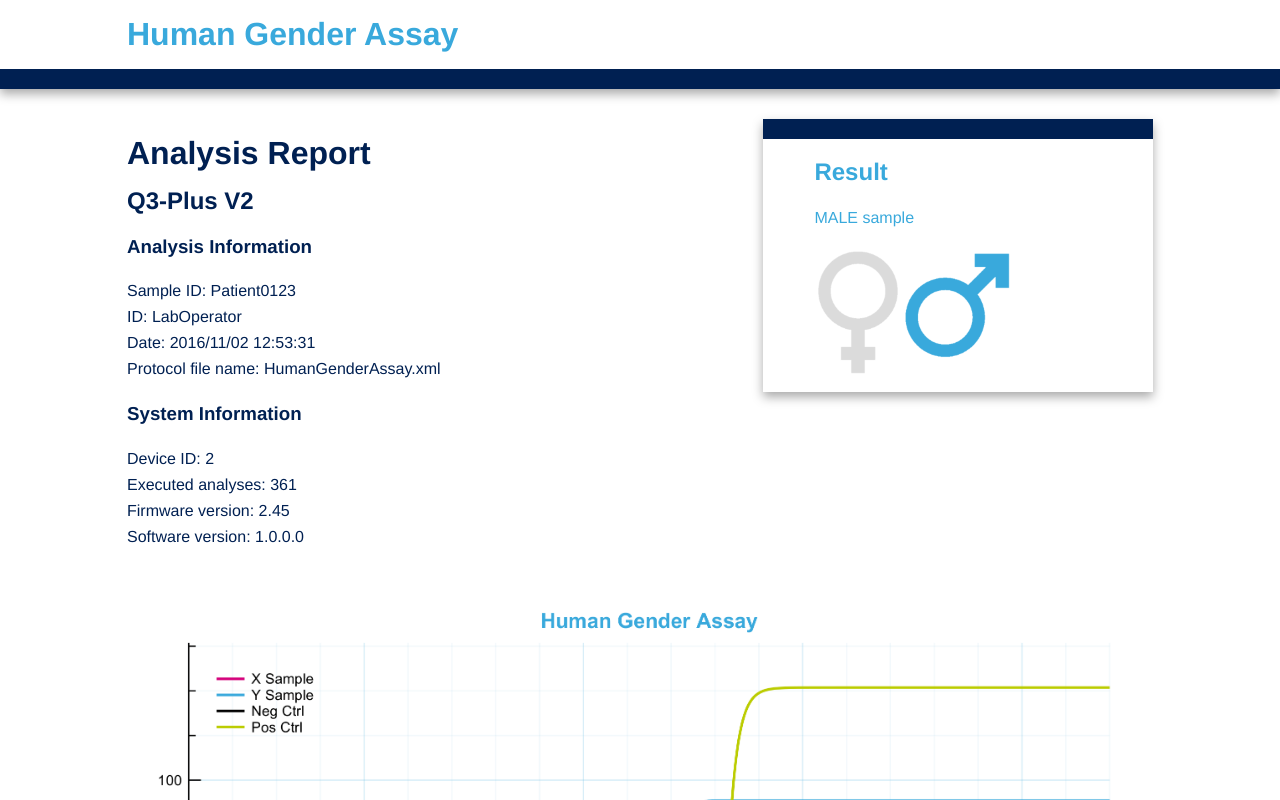
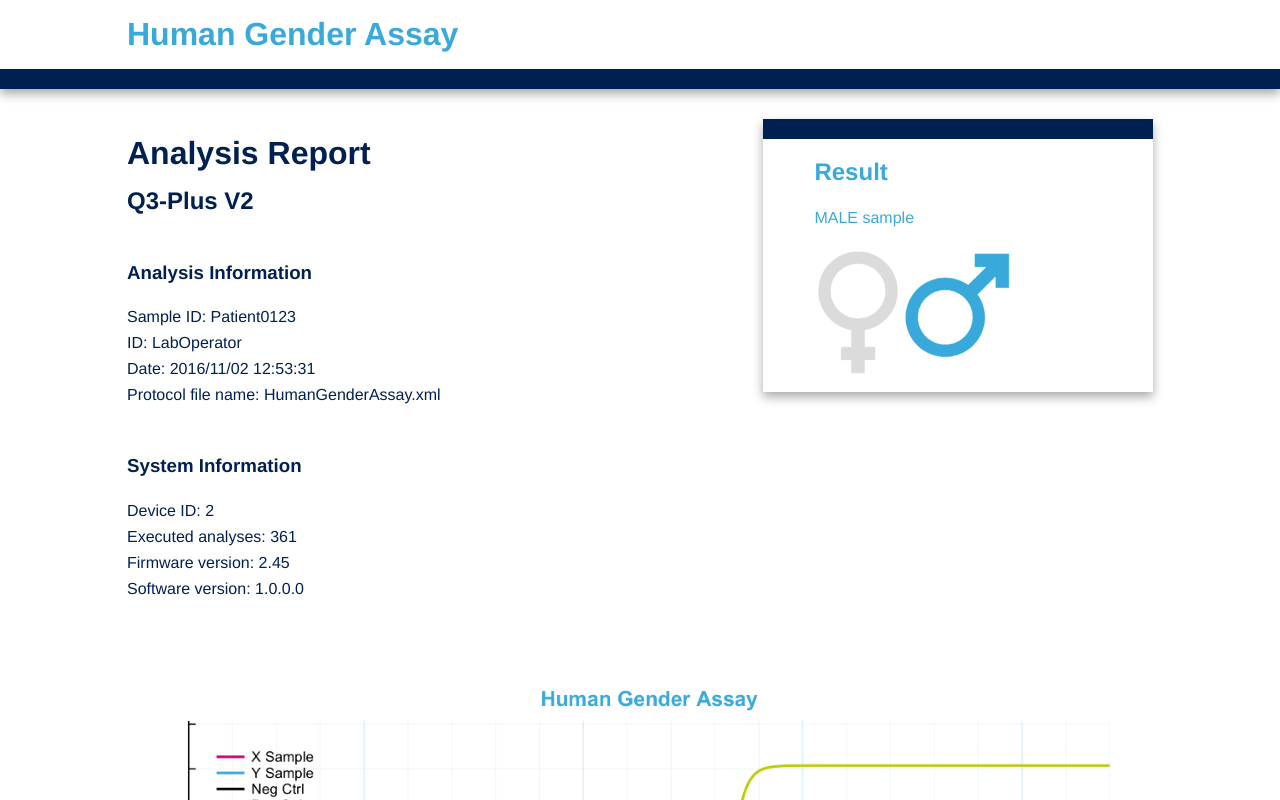
Before and after one commit to LoriBru/HumanGenderAssayResults, a plain HTML site: page index.html in a window 1280 px wide. Shown: the top 800 px of the page. Drawn offline with nearby package versions, Linux system fonts and the light colour scheme.

Commit message:
Add files via upload

```diff
--- a/index.html
+++ b/index.html
@@ -40,15 +40,15 @@
                 <article>
                     <header>
                         <h1>Analysis Report</h1>
-                        <h2>Q3-Plus V2</h2>
+                        <h2>Q3-Plus V2<br> <br> </h2>
                     </header>
                     <section>
                         <h3>Analysis Information</h3>
-                        <p>Sample ID: Patient0123<br />ID: LabOperator<br />Date: 2016/11/02 12:53:31<br />Protocol file name: HumanGenderAssay.xml</p>
+                        <p>Sample ID: Patient0123<br />ID: LabOperator<br />Date: 2016/11/02 12:53:31<br />Protocol file name: HumanGenderAssay.xml<br> <br> </p>
                     </section>
                     <section>
                         <h3>System Information</h3>
-                        <p>Device ID: 2<br />Executed analyses: 361<br />Firmware version: 2.45<br />Software version: 1.0.0.0</p>
+                        <p>Device ID: 2<br />Executed analyses: 361<br />Firmware version: 2.45<br />Software version: 1.0.0.0<br> <br> </p>
                     </section>
                 </article>
                 <aside>
```
